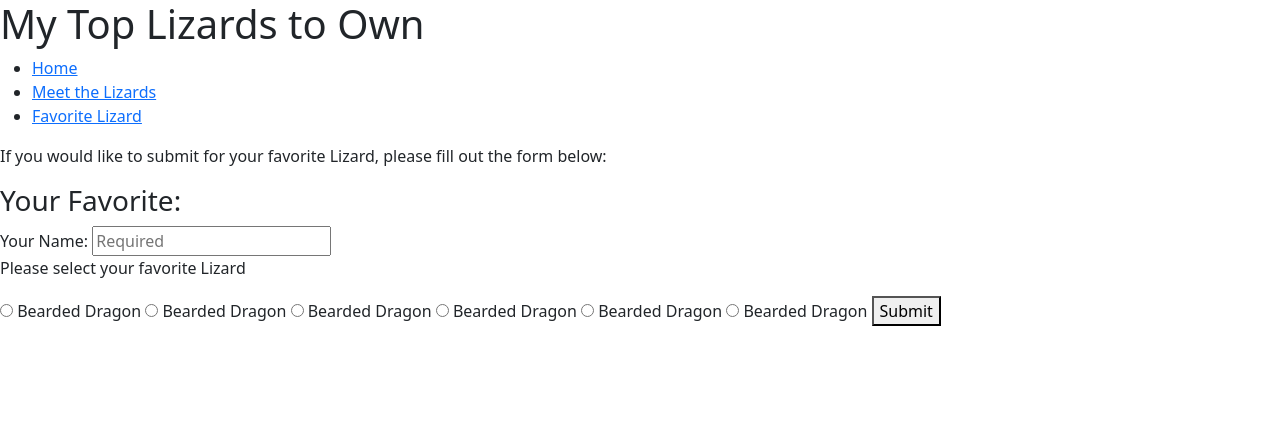
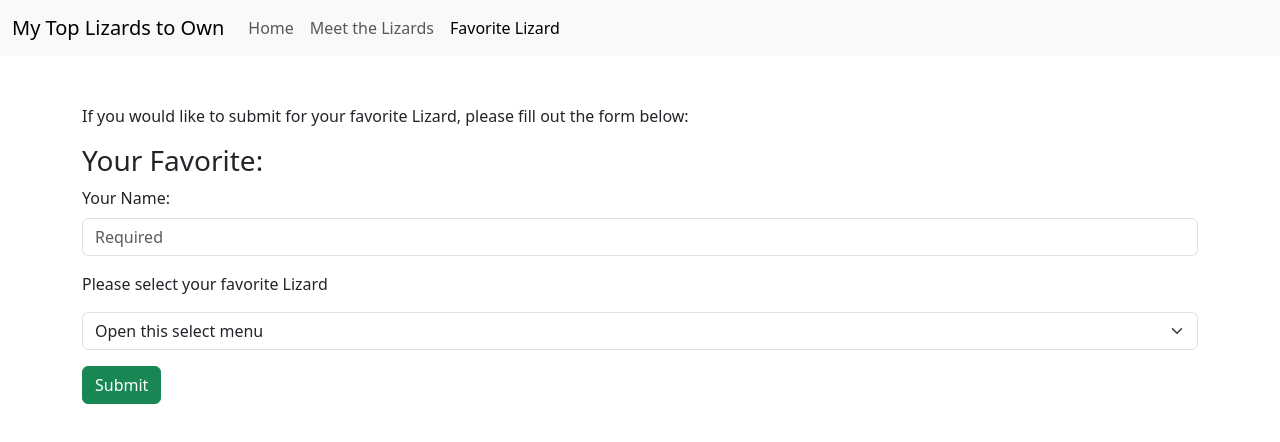
Before and after one commit to jaysune36/week9Assignment, a website: page index_3.html in a window 1280 px wide. Drawn offline with nearby package versions, Linux system fonts and the light colour scheme.

Commit message:
created bootstrap layout for all  html files index and index_2. Working on index_3 file

```diff
--- a/index_3.html
+++ b/index_3.html
@@ -7,43 +7,56 @@
     <link rel="stylesheet" href="node_modules/bootstrap/dist/css/bootstrap.css">
   </head>
   <body>
-  <header>
-    <h1>My Top Lizards to Own</h1>
-        <nav>
-          <ul>
-            <li><a href="index.html">Home</a></li>
-            <li><a href="index_2.html">Meet the Lizards</a></li>
-            <li><a href="index_3.html">Favorite Lizard</a></li>
+    <header class="text-center">
+      <nav class="navbar navbar-expand-lg bg-body-tertiary">
+        <div class="container-fluid">
+          <a class="navbar-brand" href="#">My Top Lizards to Own</a>
+          <button class="navbar-toggler" type="button" data-bs-toggle="collapse" data-bs-target="#navbarNav" aria-controls="navbarNav" aria-expanded="false" aria-label="Toggle navigation">
+            <span class="navbar-toggler-icon"></span>
+          </button>
+          <div class="collapse navbar-collapse" id="navbarNav">
+            <ul class="navbar-nav">
+              <li class="nav-item">
+                <a class="nav-link" href="index.html">Home</a>
+              </li>
+              <li class="nav-item">
+                <a class="nav-link" href="index_2.html">Meet the Lizards</a>
+              </li>
+              <li class="nav-item">
+                <a class="nav-link active" aria-current="page" href="index_3.html">Favorite Lizard</a>
+              </li>
             </ul>
+          </div>
+        </div>
       </nav>
     </header>
-  </header>
-  <main>
-    <div>
+    <main class="container">
+      <div class="mt-5">
         <p>If you would like to submit for your favorite Lizard, please fill out the form below:</p>
       </div>
       <div>
         <h3>Your Favorite:</h3>
-      <form>
-        <label for="name">Your Name:</label>
-        <input type="text" id="name" placeholder="Required">
+        <form class="">
+          <label for="name" class="form-label">Your Name:</label>
+          <input type="text" class="form-control" id="name" placeholder="Required">
+          <div class="mt-3">
             <p>Please select your favorite Lizard</p>
-        <input type="radio" id="favLiz" name="liz1" value="Bearded Dragon">
-        <label for="favLiz">Bearded Dragon</label>
-        <input type="radio" id="favLiz" name="liz1" value="Bearded Dragon">
-        <label for="favLiz">Bearded Dragon</label>
-        <input type="radio" id="favLiz" name="liz1" value="Bearded Dragon">
-        <label for="favLiz">Bearded Dragon</label>
-        <input type="radio" id="favLiz" name="liz1" value="Bearded Dragon">
-        <label for="favLiz">Bearded Dragon</label>
-        <input type="radio" id="favLiz" name="liz1" value="Bearded Dragon">
-        <label for="favLiz">Bearded Dragon</label>
-        <input type="radio" id="favLiz" name="liz1" value="Bearded Dragon">
-        <label for="favLiz">Bearded Dragon</label>
-        <button type="submit">Submit</button>
+            <select class="form-select" aria-label="Default select example">
+              <option selected>Open this select menu</option>
+              <option value="1">Bearded Dragon</option>
+              <option value="2">Iguana</option>
+              <option value="3">Leopard Gecko</option>
+              <option value="4">Black and White Tegu</option>
+              <option value="5">Uromastyx</option>
+              <option value="6">Blue Tongue Skink</option>
+            </select>
+          <button type="submit" class="btn btn-success mt-3">Submit</button>
+          </div>
+
         </form>
       </div>
     </main>
     <script src="node_modules/jquery/dist/jquery.js"></script>
+    <script src="node_modules/bootstrap/dist/js/bootstrap.bundle.js"></script>
   </body>
 </html>
```
Also changed, not shown: index.html (+29 -15 lines), index_2.html (+40 -24 lines). Lines whose indentation alone changed are shown as unchanged.
